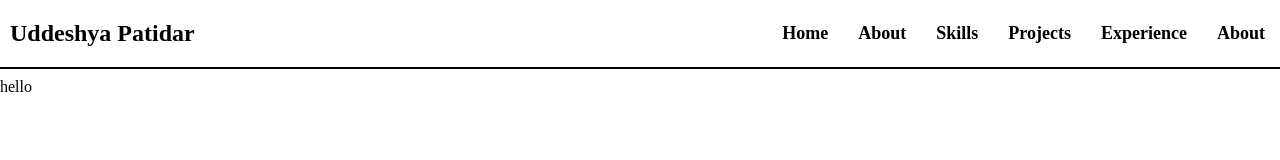
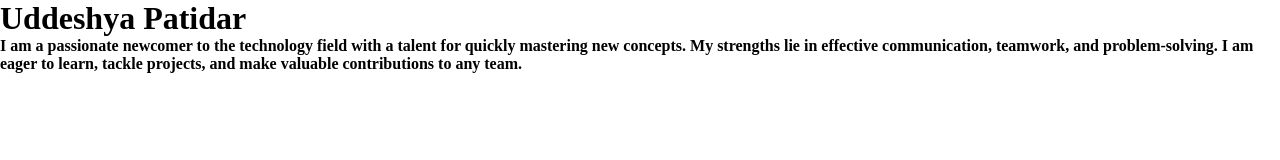
Before and after one commit to uddeshya64/Local_repo, a plain HTML site: page index.html in a window 1280 px wide. Drawn offline with Linux system fonts and the light colour scheme.

Commit message:
slight modifiction in code

```diff
--- a/index.html
+++ b/index.html
@@ -3,26 +3,15 @@
 <head>
     <meta charset="UTF-8">
     <meta name="viewport" content="width=device-width, initial-scale=1.0">
-    <title>Document</title>
+    <title>Practice</title>
     <link rel="stylesheet" href="styl.css">
 </head>
 <body>
-    <header>
-        <div class="logo">
-            <h2>Uddeshya Patidar</h2>
-        </div>
-        <nav>
-            <ul>
-                <li><a href="#Home">Home</a></li>
-                <li><a href="#About">About</a></li>
-                <li><a href="#Skills">Skills</a></li>
-                <li><a href="#Projects">Projects</a></li>
-                <li><a href="#Experience">Experience</a></li>
-                <li><a href="#About me">About</a></li>
-            </ul>
-        </nav>
-    </header>
-    <br>
-    <p>hello</p>
+    <div id="intro">
+        <h1>Uddeshya Patidar</h1>
+        <h4>I am a passionate newcomer to the technology field with a talent for quickly mastering new concepts. My strengths lie in effective communication, teamwork, and problem-solving. I am eager to learn, tackle projects, and make valuable contributions to any team.</h4>
+    </div>
+
+
 </body>
 </html>
--- a/styl.css
+++ b/styl.css
@@ -2,48 +2,7 @@
     margin: 0;
     padding: 0;
 }
-
-header {
-    background-color: white;
-    color: black;
-    padding: 20px 0px 20px 0px;
+.intro h1{
     display: flex;
-    justify-content: space-between;
-    align-items: center;
-    position:fixed;
-    width: 100%;
-    top: 0;
-    border-bottom: solid 2px ;
+    padding-top:20px;
 }
-
-.logo h2 {
-    margin: 0;
-    padding-left: 10px;
-
-}
-
-nav ul {
-    list-style: none;
-    margin: 0;
-    padding: 0;
-    display: flex;
-}
-
-nav ul li a {
-    color: black;
-    text-decoration: none;
-    font-size: 18px;
-    padding: 10px 15px;
-    transition: background-color 2s ease;
-    font-weight: 900;
-    border-radius: 10%;
-}
-nav ul li a:hover {
-    background: linear-gradient(45deg,#5603BD, #00B3FF);
-    color: white;
-}
-
-body {
-    margin-top: 60px;
-    padding: 0px;
-}
```
